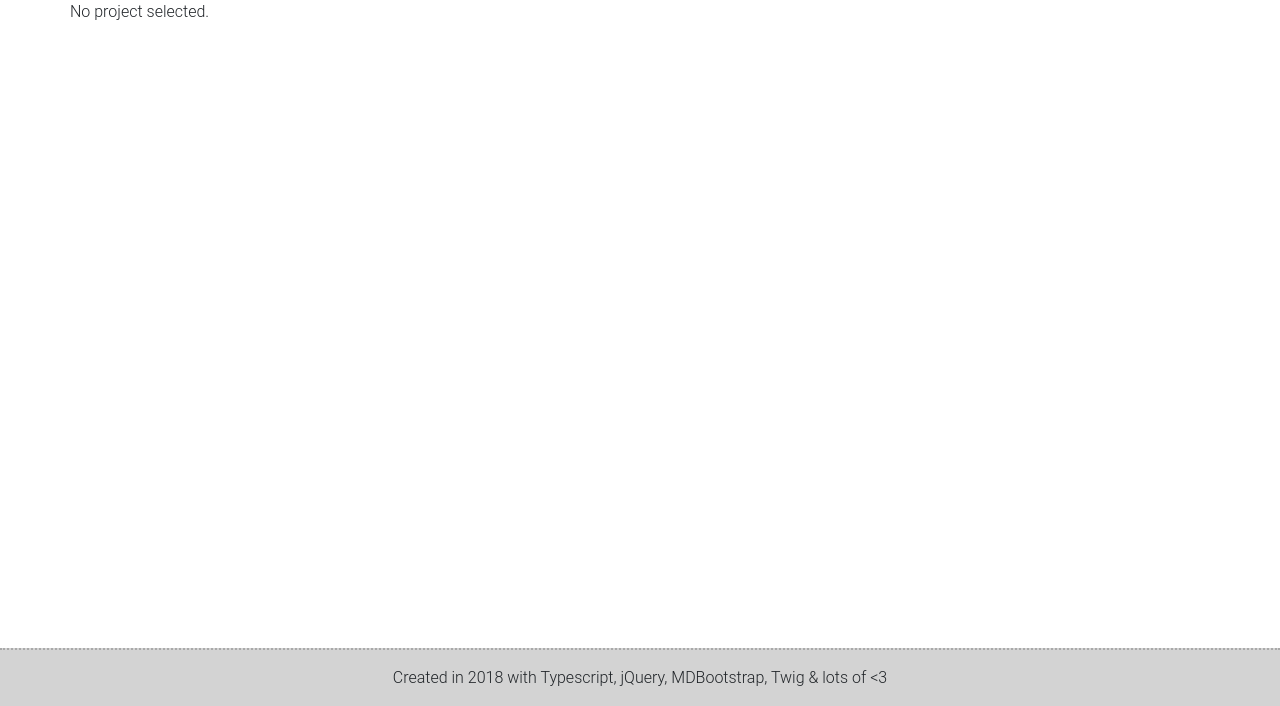
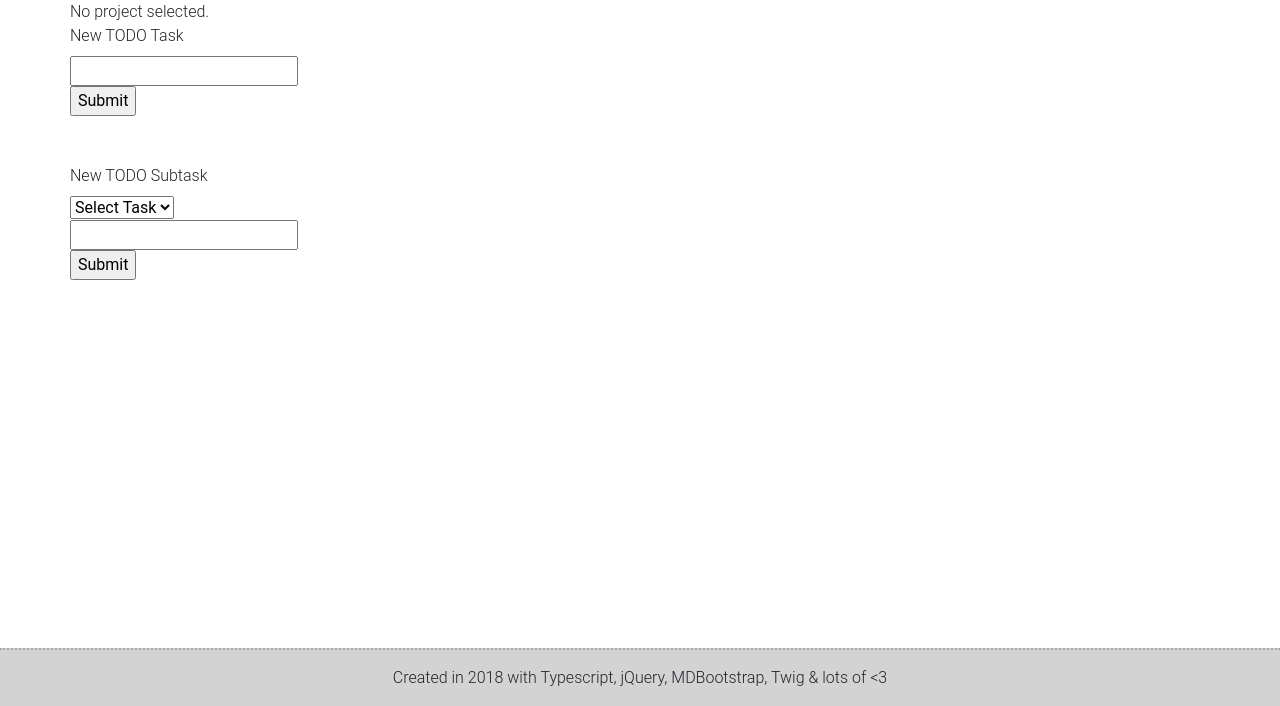
Before and after one commit to joshbyvelds/projectjournal, a PHP site: page /project.php in a window 1280 px wide. Shown: the part 94-800 px from the top of the page. Run offline with PHP 8.4, Linux system fonts and the light colour scheme; some libraries are stand-ins or nearby versions.

Commit message:
Created forms for todo tasks

```diff
--- a/view/project.twig
+++ b/view/project.twig
@@ -26,6 +26,29 @@
         </div>
     </div>
     {% endif %}
+
+    <div class="container todo_list">
+        <div class="row">
+            <div class="col-xs-12">
+                <form>
+                    <label for="new_task">New TODO Task</label><br>
+                    <input type="text"><br>
+                    <input type="hidden" name="project_id" value="{{ id }}">
+                    <input type="submit"><br>
+                </form>
+                <br><br>
+                <form>
+                    <label for="new_subtask">New TODO Subtask</label><br>
+                    <select name="subtask_" id="">
+                        <option value="">Select Task</option>
+                    </select><br>
+                    <input type="text"><br>
+                    <input type="hidden" name="project_id" value="{{ id }}">
+                    <input type="submit">
+                </form>
+            </div>
+        </div>
+    </div>
 </main>
 
 <footer>
```
